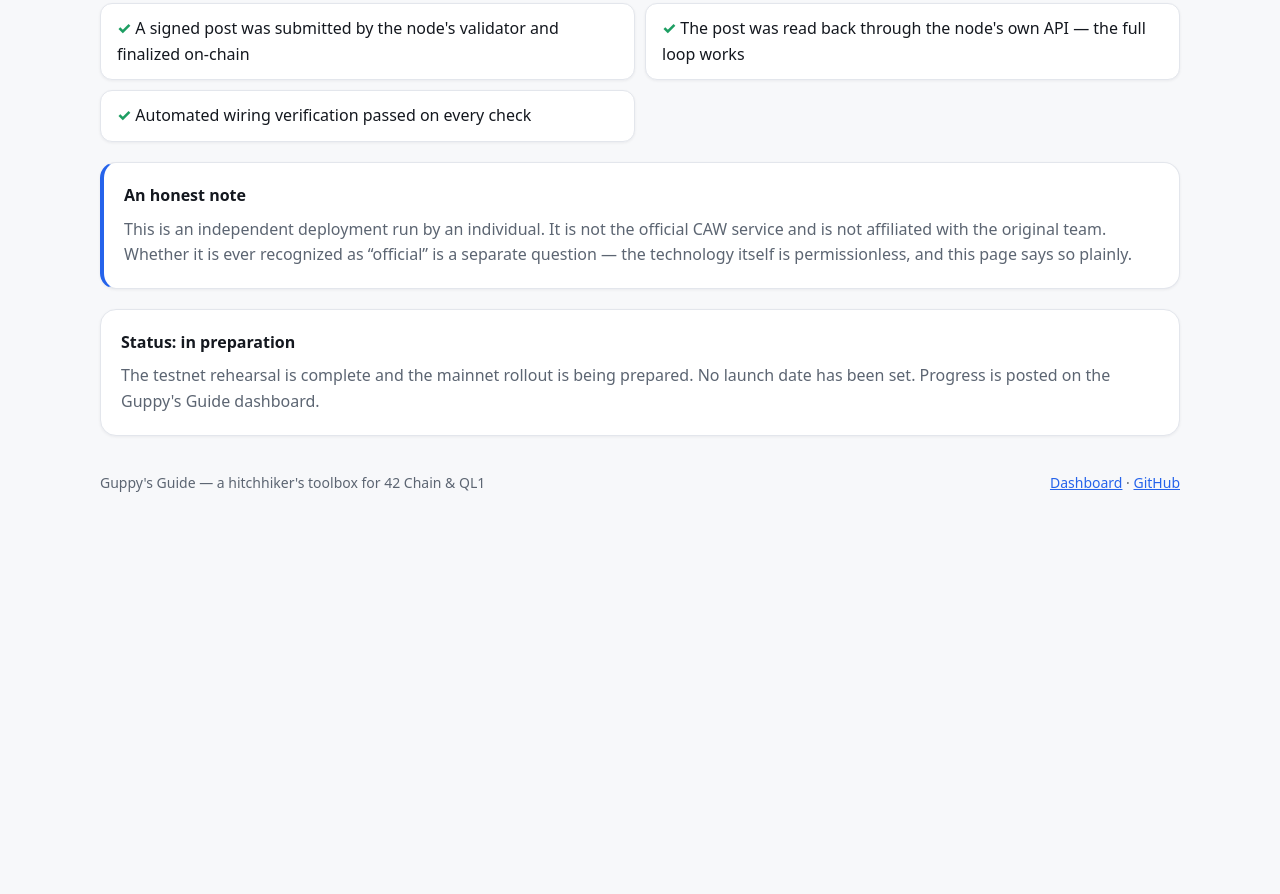
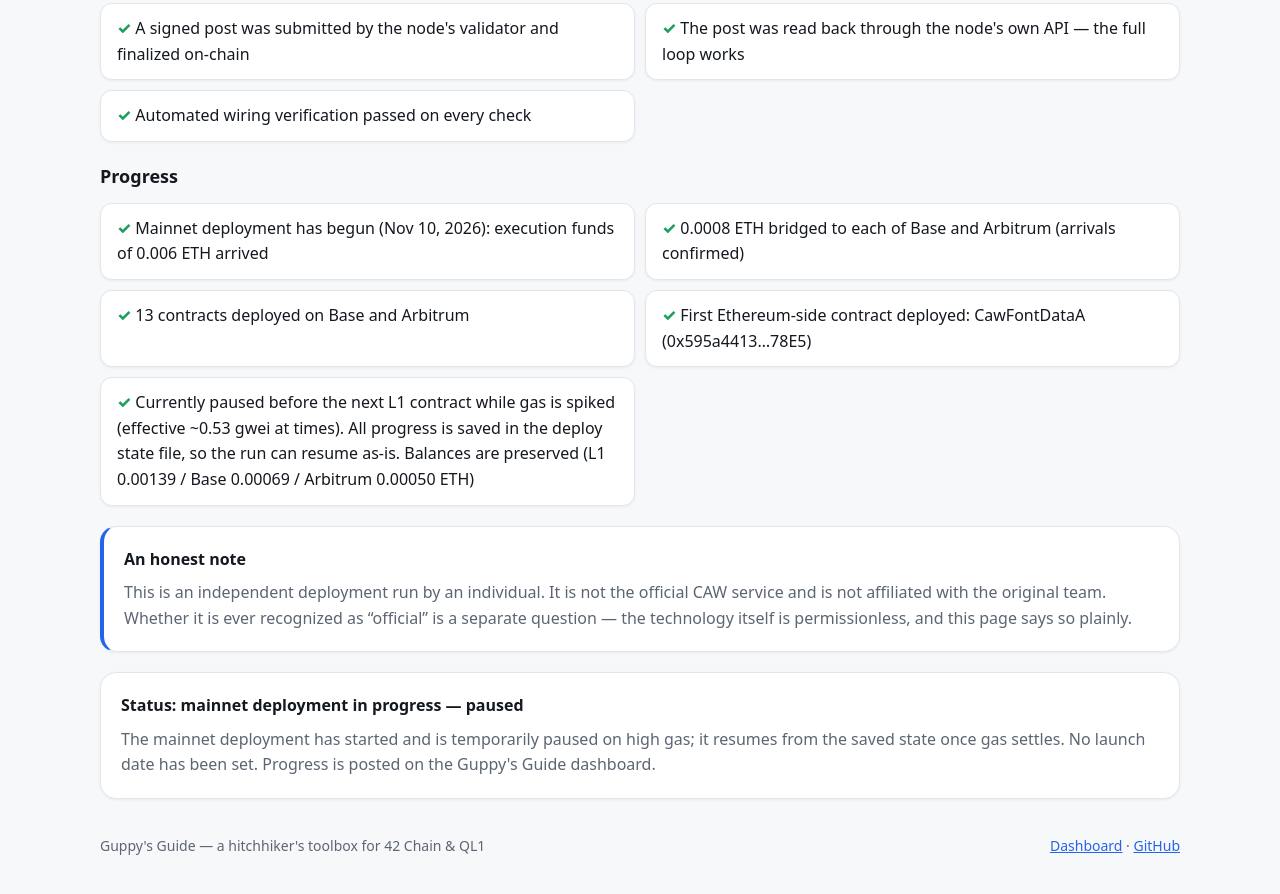
Before and after one commit to QL1-Infinite42-Guppy-Histoire/eth-caw, a plain HTML site: page index.html in a window 1280 px wide. Shown: the part 966-1860 px from the top of the page. Before the commit the page ends 1516 px from the top, so only its background shows below. Drawn offline with Linux system fonts and the light colour scheme.

Commit message:
Add a Progress section: mainnet deployment started, partially complete, paused on gas (EN/JP); status card updated

```diff
--- a/index.html
+++ b/index.html
@@ -114,6 +114,17 @@
   </section>
 
   <section>
+    <h2><span class="en">Progress</span><span class="jp">進捗</span></h2>
+    <ul class="checks">
+      <li><span class="en">Mainnet deployment has begun (Nov 10, 2026): execution funds of 0.006 ETH arrived</span><span class="jp">本番（メインネット）のデプロイを開始（2026年11月10日）：実行資金 0.006 ETH が着金</span></li>
+      <li><span class="en">0.0008 ETH bridged to each of Base and Arbitrum (arrivals confirmed)</span><span class="jp">Base／Arbitrum へ 0.0008 ETH ずつブリッジ（着金確認済み）</span></li>
+      <li><span class="en">13 contracts deployed on Base and Arbitrum</span><span class="jp">Base／Arbitrum のコントラクト13件をデプロイ完了</span></li>
+      <li><span class="en">First Ethereum-side contract deployed: CawFontDataA (0x595a4413…78E5)</span><span class="jp">Ethereum 側の最初のコントラクト CawFontDataA（0x595a4413…78E5）をデプロイ完了</span></li>
+      <li><span class="en">Currently paused before the next L1 contract while gas is spiked (effective ~0.53 gwei at times). All progress is saved in the deploy state file, so the run can resume as-is. Balances are preserved (L1 0.00139 / Base 0.00069 / Arbitrum 0.00050 ETH)</span><span class="jp">現在はガス高騰（実効約0.53 gwei の局面）のため、次の L1 コントラクトの手前で一時停止中。進んだ分は状態ファイルに記録済みで、そのまま再開できる。残高は保持中（L1 0.00139 / Base 0.00069 / Arbitrum 0.00050 ETH）</span></li>
+    </ul>
+  </section>
+
+  <section>
     <div class="card note">
       <h3><span class="en">An honest note</span><span class="jp">正直な位置づけ</span></h3>
       <p><span class="en">This is an independent deployment run by an individual. It is not the official CAW service and is not affiliated with the original team. Whether it is ever recognized as “official” is a separate question — the technology itself is permissionless, and this page says so plainly.</span><span class="jp">これは個人による独立デプロイです。公式の CAW サービスではなく、元のチームとも提携していません。「公式」と認められるかどうかは別の問題として、技術そのものは誰の許可も要りません。このページではその位置づけを正直に書きます。</span></p>
@@ -122,8 +133,8 @@
 
   <section>
     <div class="card">
-      <h3><span class="en">Status: in preparation</span><span class="jp">状態：準備中</span></h3>
-      <p><span class="en">The testnet rehearsal is complete and the mainnet rollout is being prepared. No launch date has been set. Progress is posted on the Guppy's Guide dashboard.</span><span class="jp">テストネットのリハーサルは完了し、本番公開に向けて準備中です。開始時期は未定です。進捗は Guppy's Guide ダッシュボードに載ります。</span></p>
+      <h3><span class="en">Status: mainnet deployment in progress — paused</span><span class="jp">状態：本番デプロイ進行中（一時停止）</span></h3>
+      <p><span class="en">The mainnet deployment has started and is temporarily paused on high gas; it resumes from the saved state once gas settles. No launch date has been set. Progress is posted on the Guppy's Guide dashboard.</span><span class="jp">本番デプロイは開始済みで、ガス高騰のため一時停止中です。ガスが落ち着けば、保存済みの状態からそのまま再開します。開始時期は未定です。進捗は Guppy's Guide ダッシュボードに載ります。</span></p>
     </div>
   </section>
 
```
